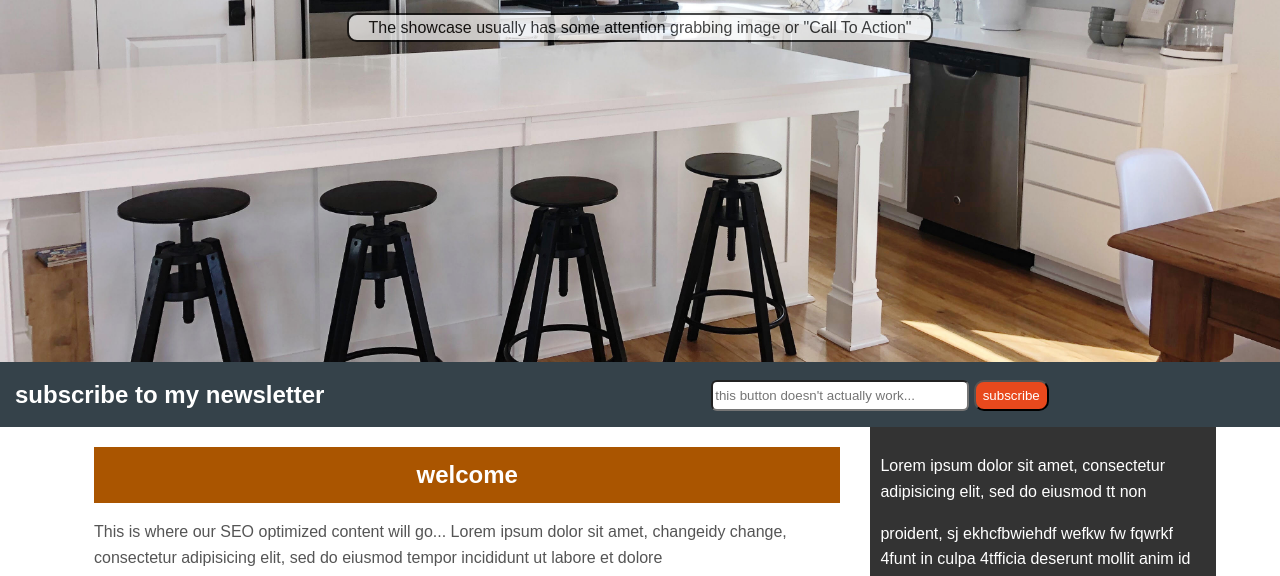
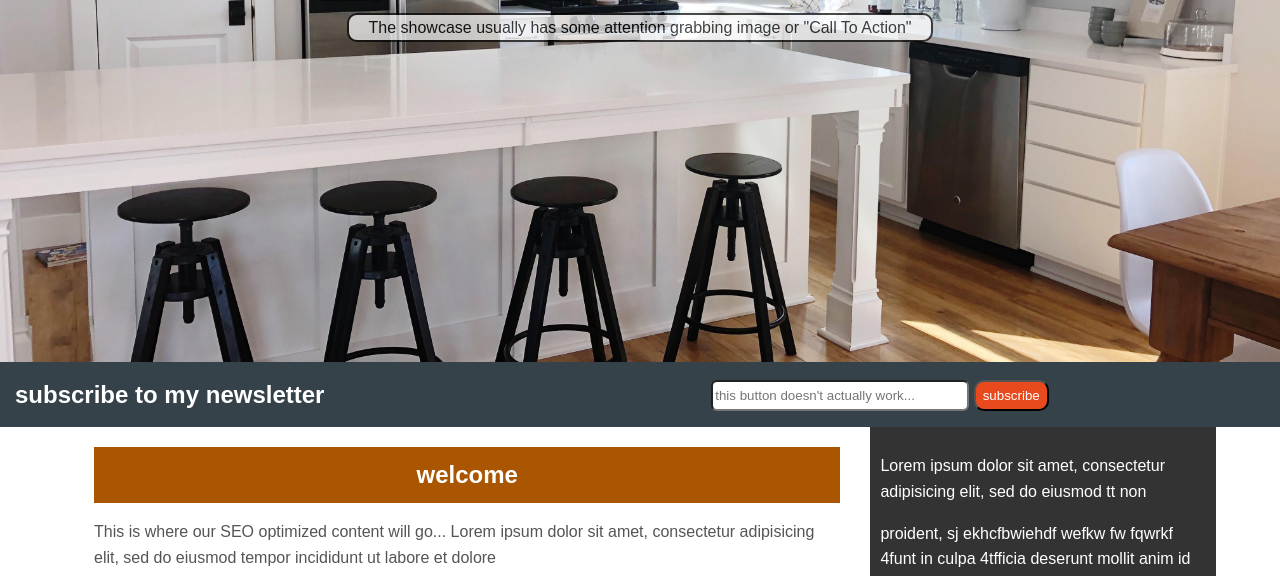
Before and after one commit to ghFLREwebhost/webapp, a website: page dist/index.html in a window 1280 px wide. Shown: the part 351-927 px from the top of the page. Drawn offline with Linux system fonts and the light colour scheme.

Commit message:
2nd comm

```diff
--- a/dist/index.html
+++ b/dist/index.html
@@ -41,7 +41,7 @@
 <div class="container3">
 	<section id="idmain">
 		<h1 class="dark centeringer">welcome</h1>
-		<p>This is where our SEO optimized content will go... Lorem ipsum dolor sit amet, changeidy change, consectetur adipisicing elit, sed do eiusmod tempor incididunt ut labore et dolore </p>
+		<p>This is where our SEO optimized content will go... Lorem ipsum dolor sit amet, consectetur adipisicing elit, sed do eiusmod tempor incididunt ut labore et dolore </p>
 		<p>magna aliqua. Ut enim ad minim veniam,
 		quis nostrud exercitation ullamco laboris nisi ut aliquip ex ea commodo
 		consequat. Duis aute irure dolor in reprehenderit in voluptate velit esse
```
